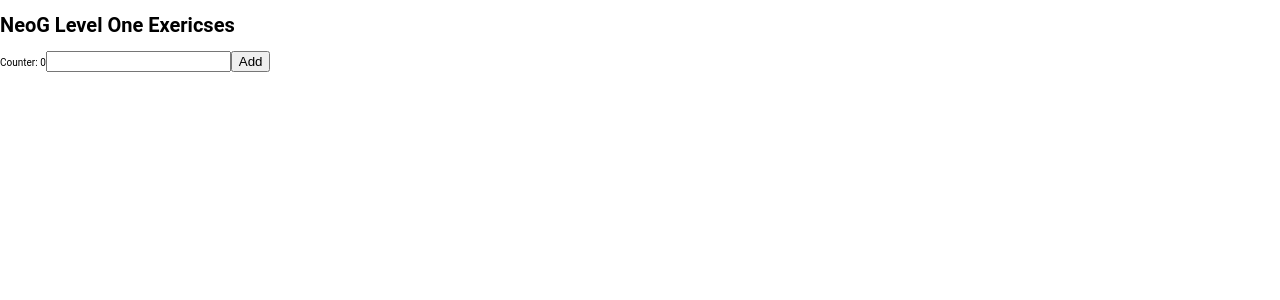
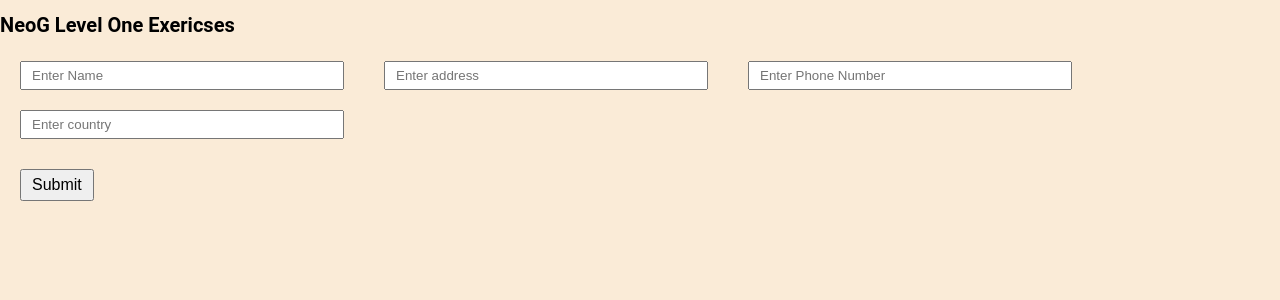
Before and after one commit to santhoshpemmaka/NeoG-levelone-Exericses, a React (Create React App) app: page / in a window 1280 px wide. Shown: the top 300 px of the page. Built offline with nearby package versions, Linux system fonts and the light colour scheme.

Commit message:
adding address using useEffect

```diff
--- a/src/App.js
+++ b/src/App.js
@@ -5,12 +5,14 @@
 import GetData from "./GetData";
 import PostRequest1 from "./PostRequest1";
 import PraticeUseeffect from "./PraticeUseeffect";
+import CustomHook from "./CustomHook";
+import Address from "./SaveAddress/Address";
 
 function App() {
 	return (
 		<div className='App'>
 			<h1>NeoG Level One Exericses</h1>
-			<PraticeUseeffect />
+			<Address />
 		</div>
 	);
 }
--- /dev/null
+++ b/src/CustomHook.js
@@ -0,0 +1,13 @@
+import React from "react";
+import UseCustomHooks from "./UseCustomTImeHooks";
+
+const CustomHook = () => {
+	const [time] = UseCustomHooks();
+	return (
+		<div>
+			<h1>Current Time: {time}</h1>
+		</div>
+	);
+};
+
+export default CustomHook;
--- /dev/null
+++ b/src/SaveAddress/Address.css
@@ -0,0 +1,29 @@
+.address{
+    display: flex;
+    flex-direction: row;
+    flex-wrap: wrap;
+}
+.address input{
+    width: 30rem;
+    padding: 0.5rem 1rem;
+    outline: none;
+    margin: 1rem 2rem;
+}
+button{
+    margin-top: 2rem;
+    margin-left: 2rem;
+    padding: 0.5rem 1rem;
+    font-size: 1.6rem;
+}
+.displayAddress{
+    font-size: 1.6rem;
+    width: calc(100% - 20%);
+    margin: 0.5rem auto;
+    padding: 1rem 1.5rem;
+    border: 2px solid #e46565;
+    border-radius: 0.5rem;
+}
+.display-item label{
+    margin: 0 3rem;
+    padding: 0.5rem 3rem;
+}
--- /dev/null
+++ b/src/SaveAddress/Address.js
@@ -0,0 +1,82 @@
+import React, {useState} from "react";
+import "./Address.css";
+import DisplayAdress from "./DisplayAdress";
+
+const Address = () => {
+	const [address, setAddress] = useState([]);
+	const [userAddress, setuserAddress] = useState({
+		id: 0,
+		name: "",
+		address: "",
+		phoneNumber: "",
+		country: "",
+	});
+	const btnHandler = () => {
+		const addressObject = {
+			id: userAddress.id,
+			name: userAddress.name,
+			address: userAddress.address,
+			phoneNumber: userAddress.phoneNumber,
+			country: userAddress.country,
+		};
+		setAddress([...address, addressObject]);
+		setuserAddress({
+			id: userAddress.id + 1,
+			name: "",
+			address: "",
+			phoneNumber: "",
+			country: "",
+		});
+	};
+	const onRemove = (item) => {
+		const filterAddress =
+			address && address.filter((itemAddress) => itemAddress.id != item.id);
+		setAddress(filterAddress);
+	};
+	return (
+		<div>
+			<div className='address'>
+				<input
+					type='text'
+					value={userAddress.name}
+					name='name'
+					placeholder='Enter Name'
+					onChange={(e) =>
+						setuserAddress((prev) => ({...prev, name: e.target.value}))
+					}
+				/>
+				<input
+					type='text'
+					value={userAddress.address}
+					name='address'
+					placeholder='Enter address'
+					onChange={(e) =>
+						setuserAddress((prev) => ({...prev, address: e.target.value}))
+					}
+				/>
+				<input
+					type='text'
+					value={userAddress.phoneNumber}
+					name='phoneNumber'
+					placeholder='Enter Phone Number'
+					onChange={(e) =>
+						setuserAddress((prev) => ({...prev, phoneNumber: e.target.value}))
+					}
+				/>
+				<input
+					type='text'
+					value={userAddress.country}
+					name='country'
+					placeholder='Enter country'
+					onChange={(e) =>
+						setuserAddress((prev) => ({...prev, country: e.target.value}))
+					}
+				/>
+			</div>
+			<button onClick={btnHandler}>Submit</button>
+			<DisplayAdress address={address} onRemove={onRemove} />
+		</div>
+	);
+};
+
+export default Address;
--- /dev/null
+++ b/src/SaveAddress/DisplayAdress.js
@@ -0,0 +1,41 @@
+import React, {useState} from "react";
+
+const DisplayAdress = (props) => {
+	const {address, onRemove} = props;
+	const [editOption, seteditOption] = useState(false);
+	return (
+		<div>
+			{address &&
+				address.length > 0 &&
+				address.map((itemAddress) => {
+					return (
+						<div className='displayAddress' key={itemAddress.id}>
+							<div className='display-item'>
+								<label>Name:</label>
+								<label>{itemAddress.name}</label>
+							</div>
+							<div className='display-item'>
+								<label>Address:</label>
+								<label>{itemAddress.address}</label>
+							</div>
+							<div className='display-item'>
+								<label>phoneNumber:</label>
+								<label>{itemAddress.phoneNumber}</label>
+							</div>
+							<div className='display-item'>
+								<label>Country:</label>
+								<label>{itemAddress.country}</label>
+							</div>
+							<div>
+								<button>Edit</button>
+								<button onClick={() => onRemove(itemAddress)}>Remove</button>
+								<button>Save</button>
+							</div>
+						</div>
+					);
+				})}
+		</div>
+	);
+};
+
+export default DisplayAdress;
--- /dev/null
+++ b/src/UseCustomTImeHooks.js
@@ -0,0 +1,15 @@
+import React, {useState} from "react";
+
+const UseCustomHooks = () => {
+	const getCurrentTime = () => {
+		let date = new Date();
+		return date.getHours() + ":" + date.getMinutes() + ":" + date.getSeconds();
+	};
+	let [time, setTime] = useState(getCurrentTime());
+	setTimeout(() => {
+		setTime(getCurrentTime());
+	}, 1000);
+	return [time];
+};
+
+export default UseCustomHooks;
--- a/src/index.css
+++ b/src/index.css
@@ -5,6 +5,7 @@
     sans-serif;
   -webkit-font-smoothing: antialiased;
   -moz-osx-font-smoothing: grayscale;
+  background-color: antiquewhite;
 }
 
 :root{
```
Also changed, not shown: src/PostRequest.js (+6 -1 lines).
